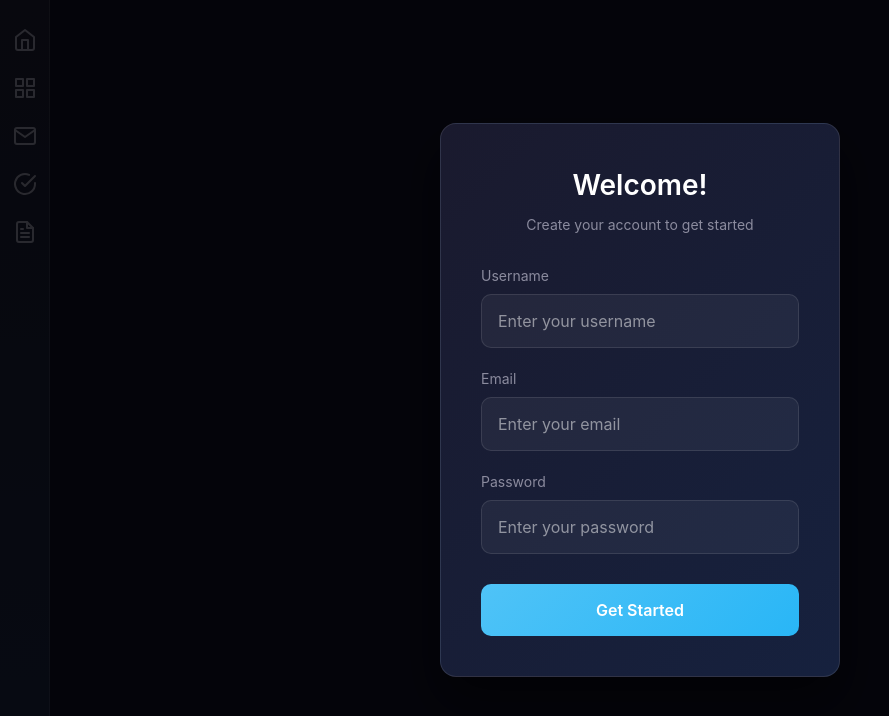
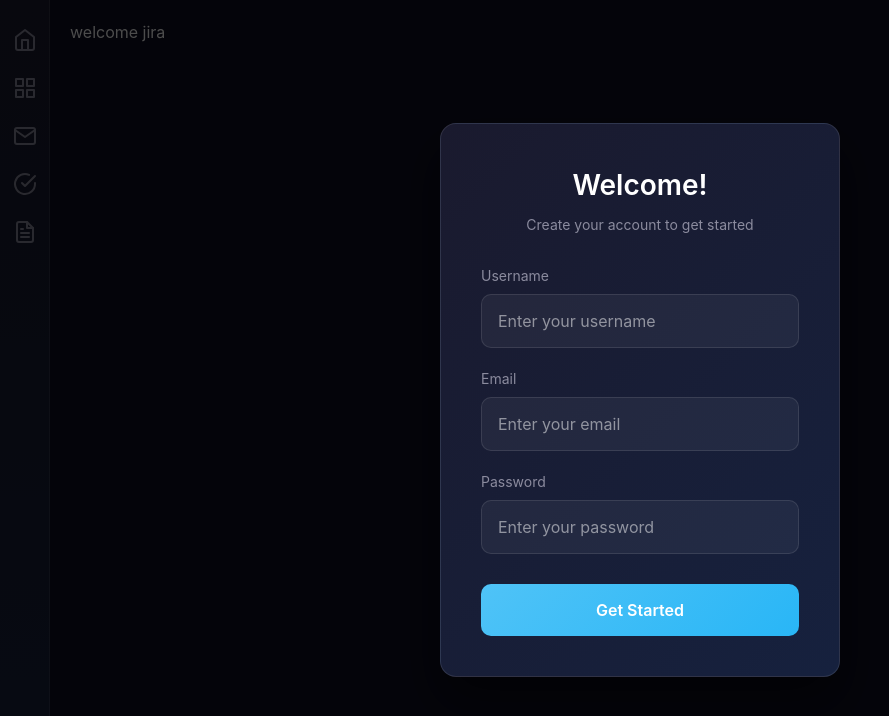
Before and after one commit to Sandeepmareeswaran/GCC6, a React (Vite) app in the folder integrationstore/: page /jira in a window 1280 px wide. Shown: the top 716 px of the page, without its empty margins (0-889 px from the left). Built offline with nearby package versions, Linux system fonts and the light colour scheme.

Commit message:
jura added

```diff
--- a/integrationstore/src/App.jsx
+++ b/integrationstore/src/App.jsx
@@ -8,6 +8,7 @@ import Notes from './pages/Notes';
 import Sidenavbar from './components/Sidenavbar';
 import RegisterPopup from './components/RegisterPopup';
 import './App.css';
+import JiraPage from './pages/JiraPage';
 
 function App() {
   const [showRegister, setShowRegister] = useState(false);
@@ -34,6 +35,7 @@ function App() {
           <Route path="/mail" element={<Mail />} />
           <Route path="/todo" element={<ToDo />} />
           <Route path="/notes" element={<Notes />} />
+          <Route path="/jira" element={<JiraPage />} />
         </Routes>
       </main>
       <Sidenavbar />
--- /dev/null
+++ b/integrationstore/src/pages/JiraPage.jsx
@@ -0,0 +1,8 @@
+function JiraPage() {
+          return (
+                    <div>
+                              <h1>welcome jira   </h1>
+                    </div>
+          )
+}
+export default JiraPage;
```
Also changed, not shown: 1 other file (tests, documents, lock files or other folders).
